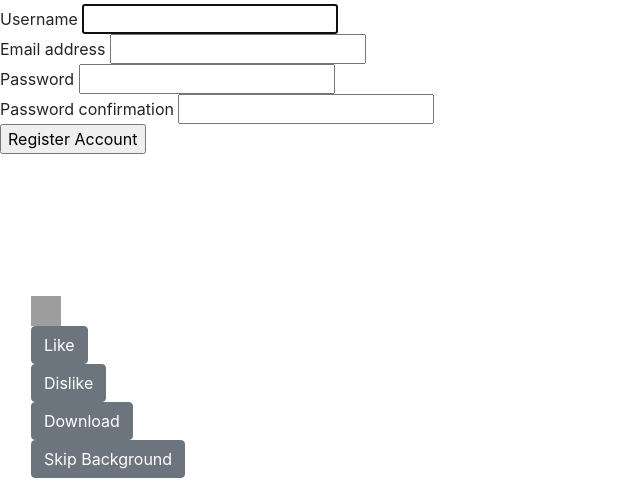
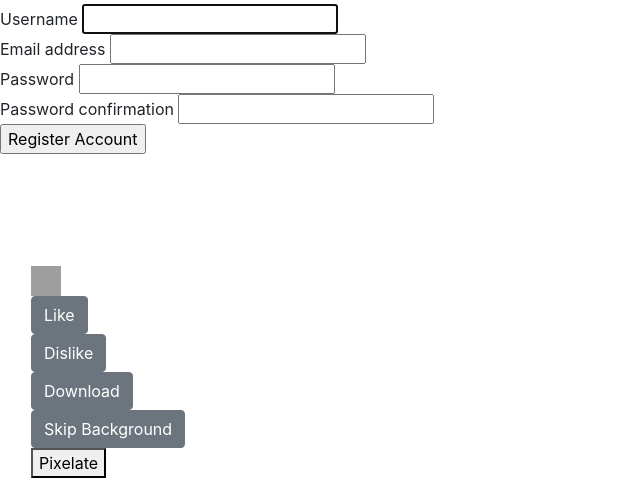
Before and after one commit to larissaford/Group2cs458, a Django app: page /register/ in a window 1280 px wide, after a click that opens the changed part. Shown: the part 314-800 px from the top of the page, without its empty margins (0-640 px from the left). Run offline with Django 3.2, Linux system fonts and the light colour scheme; some libraries are stand-ins or nearby versions; grey boxes are pictures that could not be loaded.

Commit message:
added not working button for pixelation

```diff
--- a/src/carpideas/carpideas/urls.py
+++ b/src/carpideas/carpideas/urls.py
@@ -31,4 +31,5 @@
     path('logout/', logout_view, name="logout"),
     path('home/', home_view, name='home'),
     path('', home_view, name="home"),
+    path('pixelate/', pixelate_image, name="pixelateImage"),
 ]
--- a/src/carpideas/templates/options.html
+++ b/src/carpideas/templates/options.html
@@ -27,6 +27,9 @@
             <li>
                 <button name = "skip" class="btn btn-secondary" type="submit"  onClick="refreshPage()">Skip Background</button>
             </li>
+            <li>
+              <button name = "pixelate" value={{excel_path}} class="btn btn-secondary" type="submit" onclick="location.href='{% url 'pixelateImage' %}'">Pixelate</button>
+            </li>
         </ul>
       </div>
     </div>
```
Also changed, not shown: src/carpideas/db.sqlite3.
